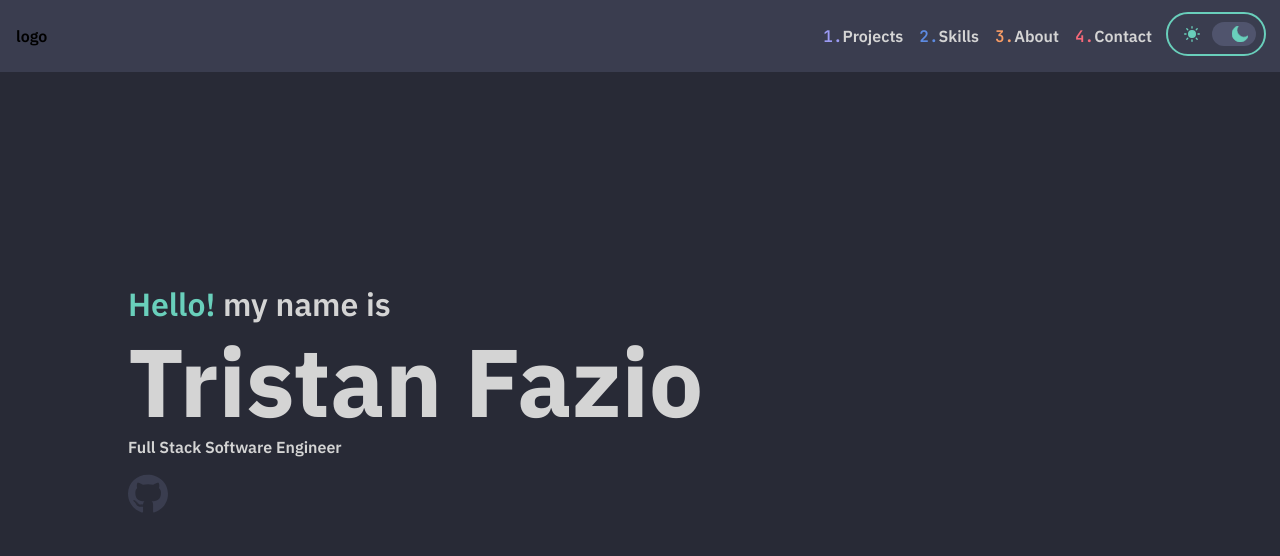
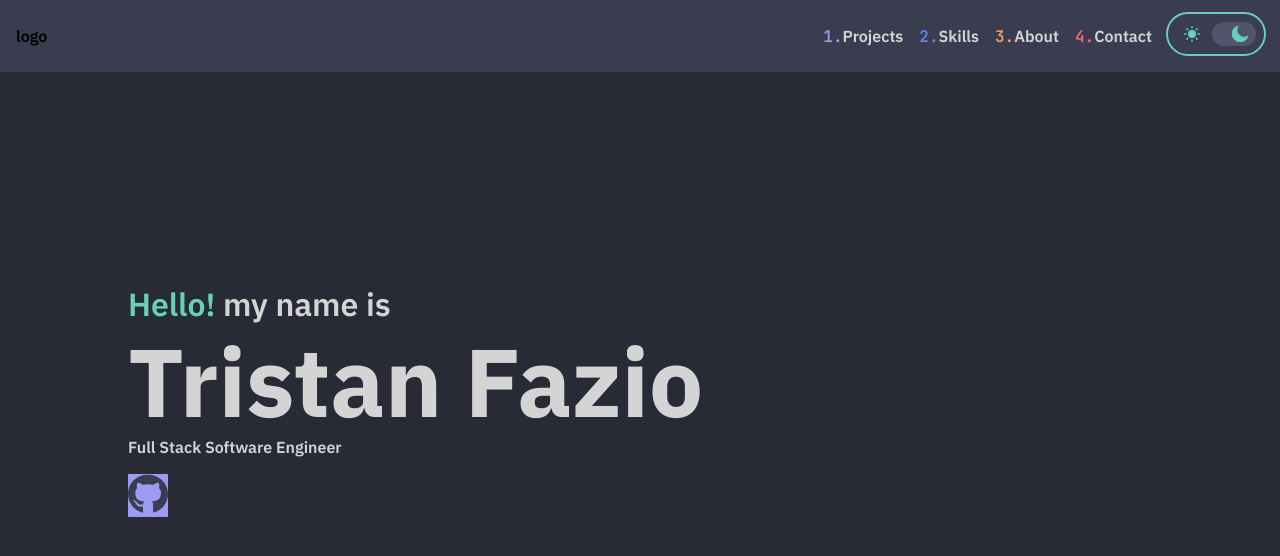
Before and after one commit to tristanfazio/tristanfazio.dev, a React (Vite) app: page / in a window 1280 px wide. Both pictures are taken after a click on the checkbox 1216 px from the left and 33 px from the top of the page. Shown: the top 556 px of the page. Built offline with nearby package versions, Linux system fonts and the light colour scheme.

Commit message:
fix context

```diff
--- a/src/components/Buttons/SquareButton/SquareButton.tsx
+++ b/src/components/Buttons/SquareButton/SquareButton.tsx
@@ -11,7 +11,9 @@ function SquareButton(props: {
 	colour: string;
 }) {
 	const { theme } = useContext(ThemeContext);
-	useEffect(() => {}, [theme]);
+	useEffect(() => {
+		console.log(`theme changed to ${theme.var}`)
+	}, [theme]);
 	return (
 		<>
 			{theme === LightMode && (
@@ -32,7 +34,7 @@ function SquareButton(props: {
 					id="DarkButton"
 					className={`${styles.darkButton}`}
 					onClick={props.onClick}
-					style={{ backgroundColor: "purple" }}>
+					style={{ backgroundColor: "var(--secondary-purple" }}>
 					<img
 						className={`${styles.icon}`}
 						src={github}
--- a/src/components/Buttons/ThemeToggle/ThemeToggle.tsx
+++ b/src/components/Buttons/ThemeToggle/ThemeToggle.tsx
@@ -1,18 +1,20 @@
 import styles from "./ThemeToggle.module.css";
 import sun from "./images/sun.svg";
 import moon from "./images/moon.svg";
-import { useEffect, useState } from "react";
-import { LightMode } from "../../../themes/LightMode";
-import { useTheme } from "../../../hooks/useTheme";
-import { DarkMode } from "../../../themes/DarkMode";
+import {useContext, useEffect, useState} from "react";
+import {LightMode} from "../../../themes/LightMode";
+import {useTheme} from "../../../hooks/useTheme";
+import {DarkMode} from "../../../themes/DarkMode";
+import {ThemeContext} from "../../../context/context";
 
 function ThemeToggle() {
-	const [theme, setTheme] = useState(LightMode);
+    const {theme, setTheme} = useContext(ThemeContext);
 	useTheme(theme);
 
     function toggleTheme() {
         theme === LightMode ? setTheme(DarkMode) : setTheme(LightMode);
 	}
+
     return (
         <div className={styles.toggleWrapper}>
             <input
@@ -29,15 +31,15 @@ function ThemeToggle() {
                     strokeLinecap="round"
                     strokeLinejoin="round"
                     className="feather feather-sun">
-					<circle cx="12" cy="12" r="5" />
-					<line x1="12" y1="1" x2="12" y2="3" />
-					<line x1="12" y1="21" x2="12" y2="23" />
-					<line x1="4.22" y1="4.22" x2="5.64" y2="5.64" />
-					<line x1="18.36" y1="18.36" x2="19.78" y2="19.78" />
-					<line x1="1" y1="12" x2="3" y2="12" />
-					<line x1="21" y1="12" x2="23" y2="12" />
-					<line x1="4.22" y1="19.78" x2="5.64" y2="18.36" />
-					<line x1="18.36" y1="5.64" x2="19.78" y2="4.22" />
+					<circle cx="12" cy="12" r="5"/>
+					<line x1="12" y1="1" x2="12" y2="3"/>
+					<line x1="12" y1="21" x2="12" y2="23"/>
+					<line x1="4.22" y1="4.22" x2="5.64" y2="5.64"/>
+					<line x1="18.36" y1="18.36" x2="19.78" y2="19.78"/>
+					<line x1="1" y1="12" x2="3" y2="12"/>
+					<line x1="21" y1="12" x2="23" y2="12"/>
+					<line x1="4.22" y1="19.78" x2="5.64" y2="18.36"/>
+					<line x1="18.36" y1="5.64" x2="19.78" y2="4.22"/>
 				</svg>
 				<svg
                     id="Layer_1"
--- a/src/context/context.ts
+++ b/src/context/context.ts
@@ -1,8 +1,9 @@
 import { createContext, Dispatch, SetStateAction } from "react";
 import { Theme } from "../hooks/useTheme";
+import {LightMode} from "../themes/LightMode";
 
 interface ThemeContextInterface {
 	theme: Theme;
 	setTheme: Dispatch<SetStateAction<Theme>>;
 }
-export const ThemeContext = createContext<ThemeContextInterface>(undefined!);
+export const ThemeContext = createContext<ThemeContextInterface>({theme: LightMode, setTheme: () => {} } );
```
Also changed, not shown: 1 other file (tests, documents, lock files or other folders). Lines whose indentation alone changed are shown as unchanged.
